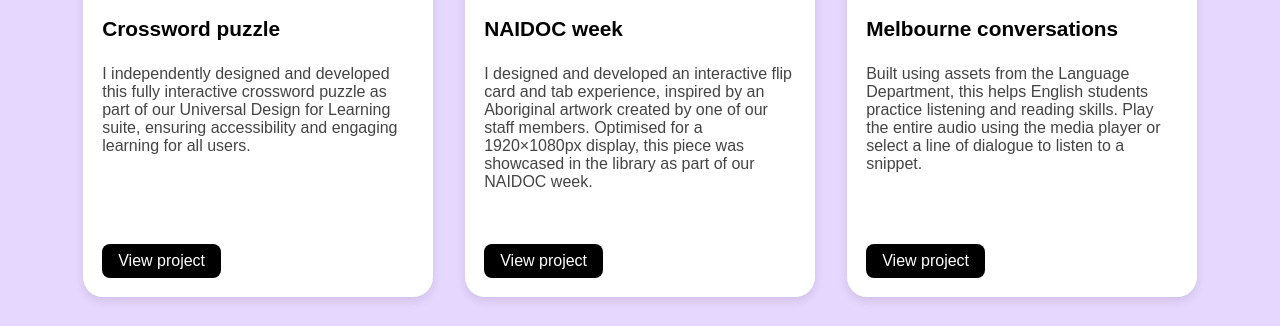
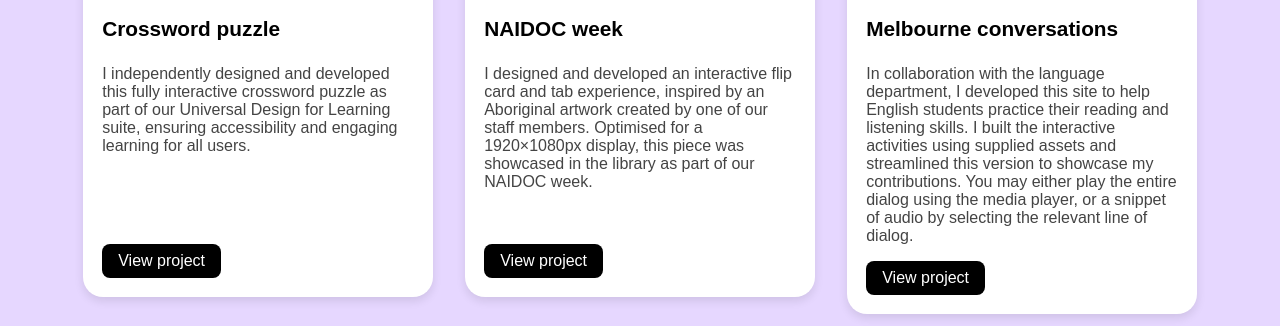
Before and after one commit to izzy2541/my-portfolio, a plain HTML site: page index.html in a window 1280 px wide. Shown: the part 419-745 px from the top of the page. Drawn offline with Linux system fonts and the light colour scheme.

Commit message:
update conversations bio again

```diff
--- a/index.html
+++ b/index.html
@@ -167,7 +167,7 @@
       <img src="img/conversations.png" alt="crossword project">
       <div class="card-content">
         <h2>Melbourne conversations</h2>
-        <p>Built using assets from the Language Department, this helps English students practice listening and reading skills. Play the entire audio using the media player or select a line of dialogue to listen to a snippet.</p>
+        <p>In collaboration with the language department, I developed this site to help English students practice their reading and listening skills. I built the interactive activities using supplied assets and streamlined this version to showcase my contributions. You may either play the entire dialog using the media player, or a snippet of audio by selecting the relevant line of dialog.
         </p>
         <div class="buttons">
           <a href="https://izzy2541.github.io/melbourne_conversations/" target="_blank">View project</a>
```
